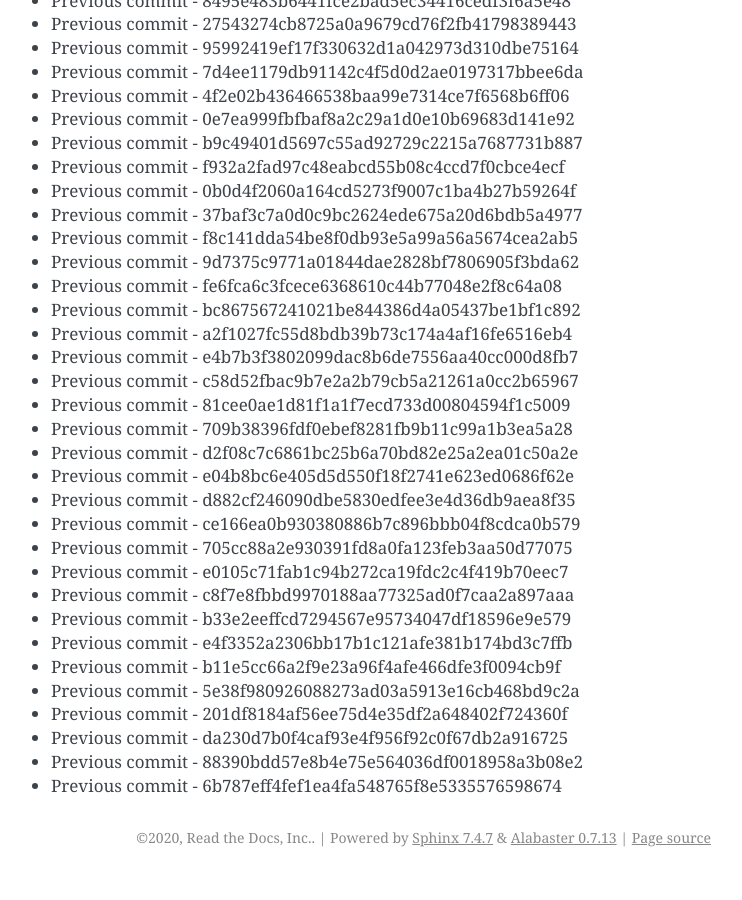
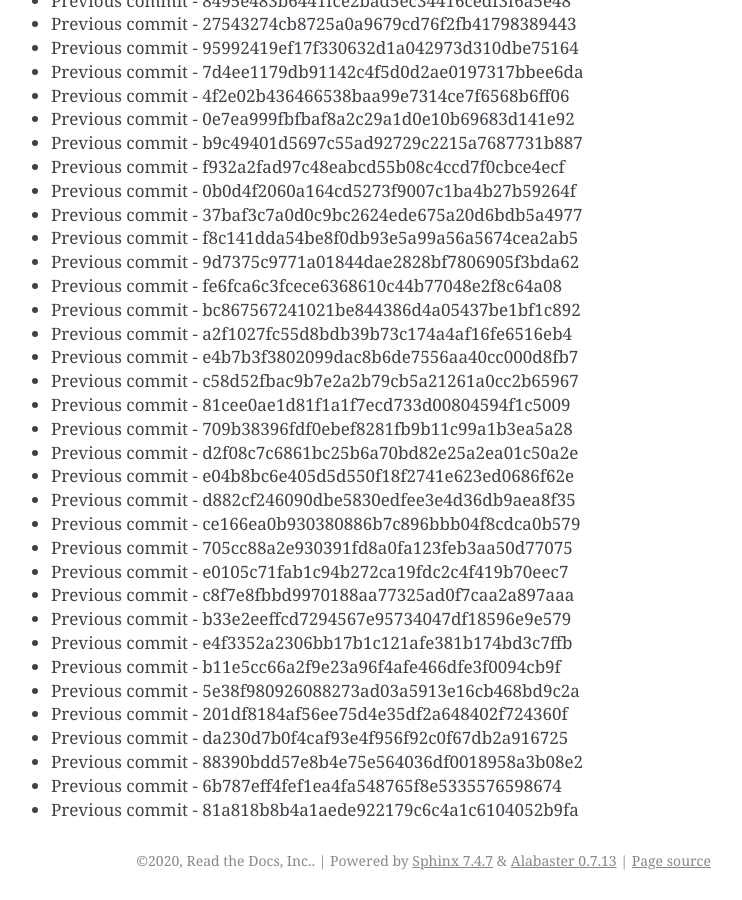
Before and after one commit to readthedocs/rtd-git-stresstest, a Sphinx documentation site: the page built from docs/updates.rst, in a window 1280 px wide and 900 px high, scrolled down 84658 px. Shown: the whole window, without its empty margins (399-1141 px from the left). Built offline with Sphinx 7.4.7, drawn with Linux system fonts in a browser that asks for light colours; before the commit the page ends 85535 px from its top, so only the background shows below that.

Commit message:
Generating commit from previous: 81a818b8b4a1aede922179c6c4a1c6104052b9fa

```diff
--- a/docs/updates.rst
+++ b/docs/updates.rst
@@ -3589,3 +3589,4 @@ It can be tested for any performance characteristics.
 * Previous commit - da230d7b0f4caf93e4f956f92c0f67db2a916725
 * Previous commit - 88390bdd57e8b4e75e564036df0018958a3b08e2
 * Previous commit - 6b787eff4fef1ea4fa548765f8e5335576598674
+* Previous commit - 81a818b8b4a1aede922179c6c4a1c6104052b9fa
```
